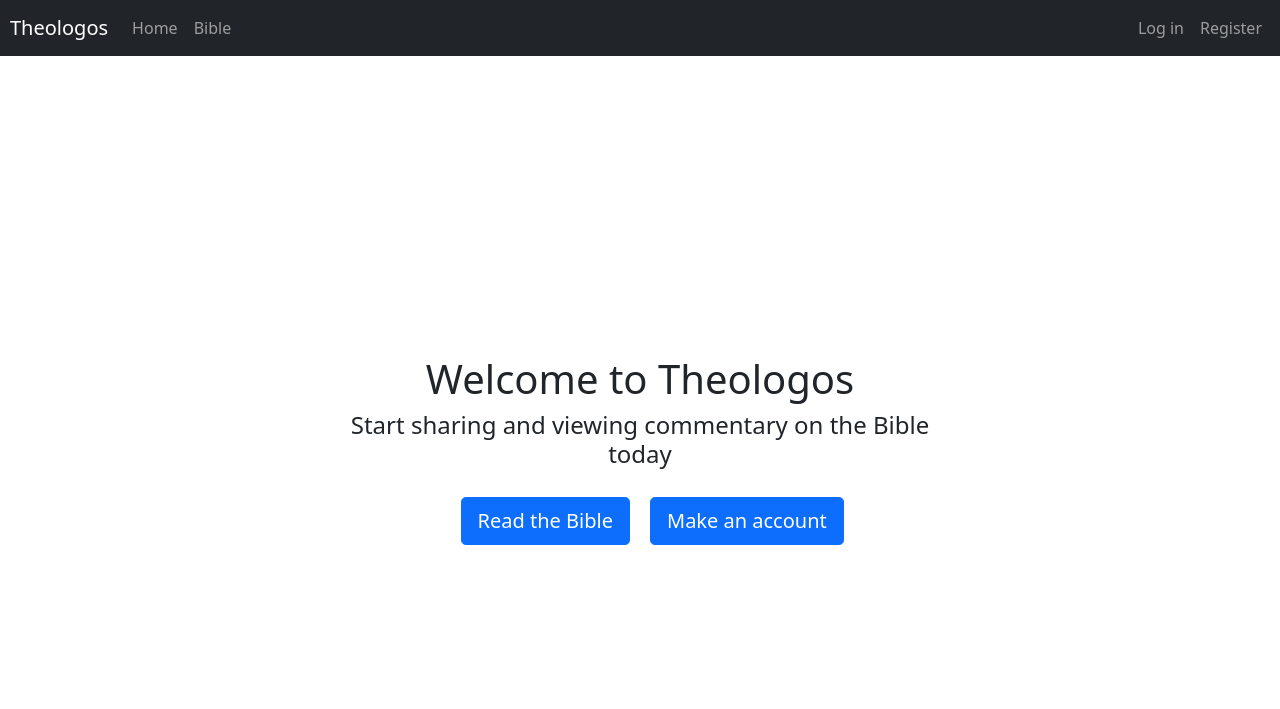
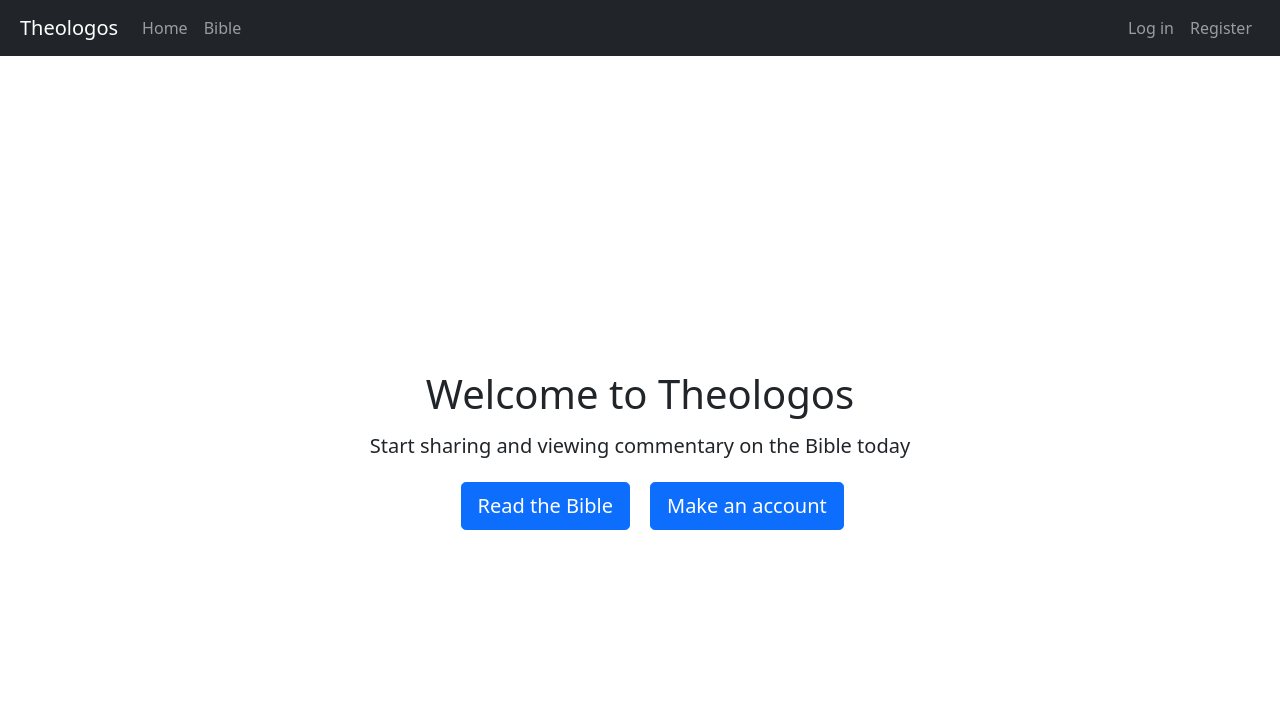
Before and after one commit to HSamiul/theologos, a Django app: page / in a window 1280 px wide. Shown: the top 709 px of the page. Run offline with Django 4.2, Linux system fonts and the light colour scheme.

Commit message:
minor spacing changes to nav bar and sizing changes to home page content

```diff
--- a/static/nav_bar.css
+++ b/static/nav_bar.css
@@ -1,8 +1,8 @@
 .navbar-brand {
     font-weight: 300;
-    margin-left: 10px;
+    margin-left: 20px;
   }
 
 .navbar-last {
-margin-right: 10px;
+margin-right: 20px;
 }
--- a/templates/home.html
+++ b/templates/home.html
@@ -7,7 +7,7 @@
 <div class="home-container">
     <div class="item blurb">
         <h1>Welcome to Theologos</h1>
-        <h4>Start sharing and viewing commentary on the Bible today</h4>
+        <span style="font-size: 1.25rem;">Start sharing and viewing commentary on the Bible today</span>
     </div>
 
     <div class="item read">
```
